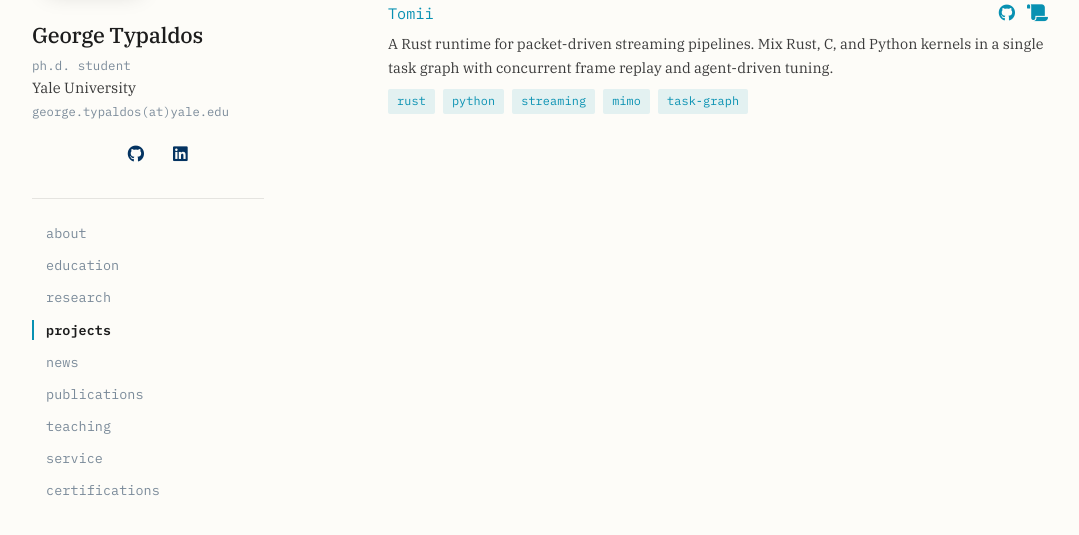
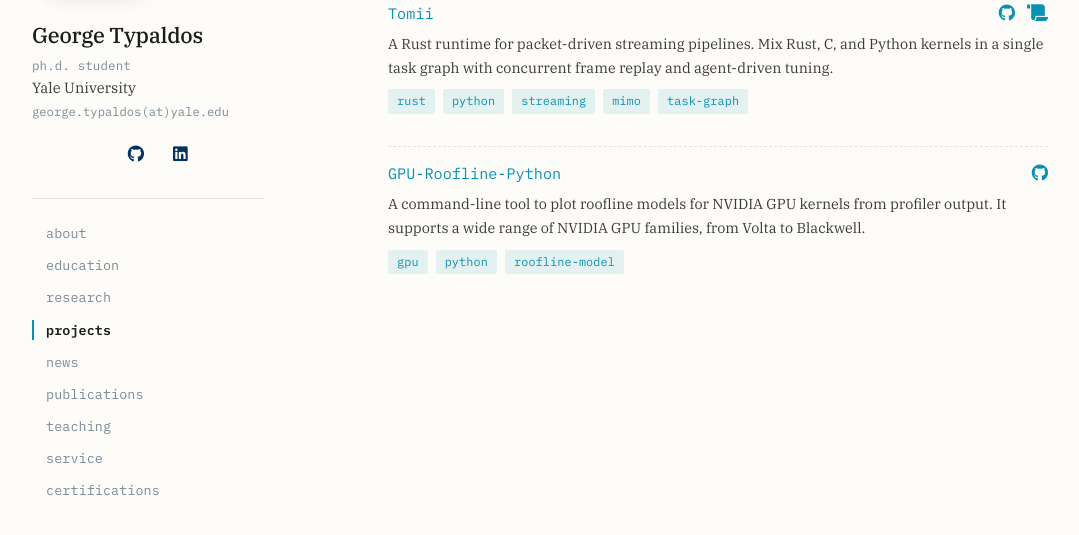
Before and after one commit to Giotyp/Giotyp.github.io, a Jekyll site: the page built from projects.md, in a window 1280 px wide, cut to the strip 192-727 px from the top of the page. Shown: the whole strip, without its empty margins (100-1179 px from the left). Built offline with Jekyll 4.4.1, drawn with Linux system fonts in a browser that asks for light colours; nearby versions of some CDN libraries; a style sheet for code colours, icons or effects is not loaded.

Commit message:
added osdi to news and gpu-roofline to projects

```diff
--- a/projects.md
+++ b/projects.md
@@ -25,4 +25,18 @@ permalink: /projects/
       <span class="tag">task-graph</span>
     </div>
   </li>
+  <li>
+    <div class="head">
+      <span class="name">GPU-Roofline-Python</span>
+      <span class="links">
+        <a href="https://github.com/Giotyp/GPU-Roofline-Python" target="_blank" rel="noopener noreferrer" aria-label="GitHub" title="GitHub"><i class="fab fa-github"></i></a>
+      </span>
+    </div>
+    <span class="desc">A command-line tool to plot roofline models for NVIDIA GPU kernels from profiler output. It supports a wide range of NVIDIA GPU families, from Volta to Blackwell.</span>
+    <div class="tag-row">
+      <span class="tag">GPU</span>
+      <span class="tag">python</span>
+      <span class="tag">Roofline-model</span>
+    </div>
+  </li>
 </ul>
```
Also changed, not shown: news.md (+4 -0 lines).
